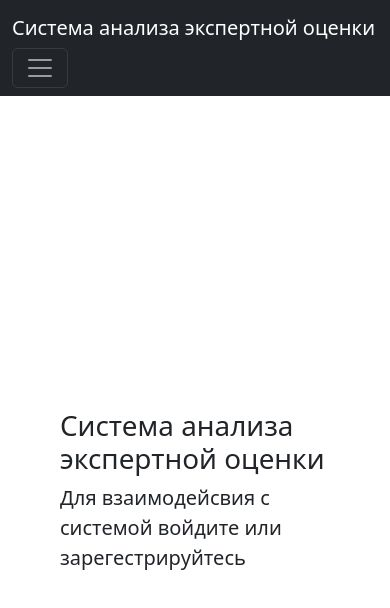
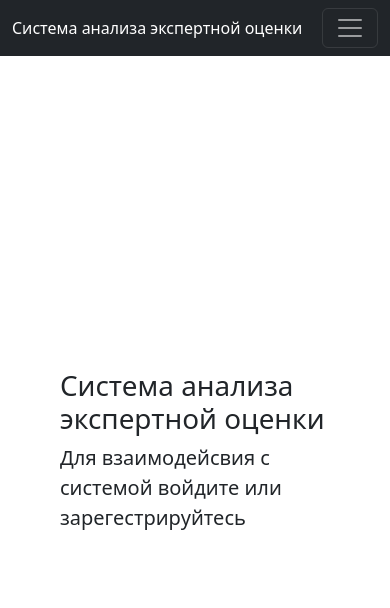
Before and after one commit to holydinn/ranking-system, a React (Create React App) app in the folder client/: page /#/ in a window 390 px wide. Shown: the top 608 px of the page. Built offline with nearby package versions, Linux system fonts and the light colour scheme; no server answers.

Commit message:
done!fix-notauth

```diff
--- a/client/package.json
+++ b/client/package.json
@@ -22,6 +22,7 @@
     "react-dnd": "^16.0.1",
     "react-dnd-html5-backend": "^16.0.1",
     "react-dom": "^18.2.0",
+    "react-responsive": "^9.0.2",
     "react-router-dom": "^6.9.0",
     "react-scripts": "5.0.1",
     "web-vitals": "^2.1.4"
--- a/client/src/components/NavBar.js
+++ b/client/src/components/NavBar.js
@@ -2,18 +2,34 @@ import React from 'react';
 import {Container, Nav, Navbar} from "react-bootstrap";
 import {useNavigate} from "react-router-dom";
 import {observer} from "mobx-react-lite";
+import { useMediaQuery } from 'react-responsive';
 
 const NavBar = observer(() => {
   const navigate = useNavigate()
+  const isMdScreen = useMediaQuery({ query: '(min-width: 768px)' });
+  const isSmScreen = useMediaQuery({ query: '(min-width: 576px)' });
+  const isxSScreen = useMediaQuery({ query: '(min-width: 370px)' });
+
+  const getLinkFontSize = () => {
+    if (isMdScreen) {
+      return 20;
+    } else if (isSmScreen) {
+      return 19;
+    }else if (isxSScreen) {
+      return 16;
+    }
+    return 13; // Default font size for xs screens
+  };
+
   return (
     <Navbar bg="dark" variant="dark" sticky="top" expand="sm">
-      <Container>
-        <Navbar.Brand style={{cursor: 'pointer'}} onClick={() => navigate('/')}>Система анализа экспертной оценки</Navbar.Brand>
+      <Container >
+        <Navbar.Brand className="sidebar-brand" style={{cursor: 'pointer',fontSize: getLinkFontSize()}} onClick={() => navigate('/')}>Система анализа экспертной оценки</Navbar.Brand>
         <Navbar.Toggle aria-controls="basic-navbar-nav" />
         <Navbar.Collapse id="basic-navbar-nav" className="justify-content-end">
         <Nav className="ml-auto">
-          <Nav.Link onClick={() => navigate('/login')}>Вход</Nav.Link>
-          <Nav.Link onClick={() => navigate('/registration')}>Регистрация</Nav.Link>
+          <Nav.Link style={{fontSize: getLinkFontSize()}} onClick={() => navigate('/login')}>Вход</Nav.Link>
+          <Nav.Link style={{fontSize: getLinkFontSize()}} onClick={() => navigate('/registration')}>Регистрация</Nav.Link>
         </Nav>
         </Navbar.Collapse>
 
--- a/client/src/pages/Auth.js
+++ b/client/src/pages/Auth.js
@@ -5,6 +5,7 @@ import {Context} from "../index.js";
 import {login, registration} from "../http/userAPI.js";
 import {observer} from "mobx-react-lite";
 import ModalComponent from "../components/Modal.js";
+import { useMediaQuery } from 'react-responsive';
 
 const Auth = observer(() => {
   const {user} = useContext(Context)
@@ -56,6 +57,19 @@ const Auth = observer(() => {
     navigate('/');
   };
 
+  const isSmScreen = useMediaQuery({ query: '(min-width: 450px)' });
+  const isxSScreen = useMediaQuery({ query: '(min-width: 370px)' });
+  const isXxsScreen = useMediaQuery({ query: '(max-width: 409px)' });
+
+  const getLinkFontSize = () => {
+    if  (isSmScreen) {
+      return 16;
+    }else if (isxSScreen) {
+      return 14;
+    }
+    return 12; // Default font size for xs screens
+  };
+
   return (
     <Container
       className="d-flex justify-content-center align-items-center"
@@ -96,17 +110,18 @@ const Auth = observer(() => {
             {!isLogin && <Form.Text className="text-muted"> Пароль должен содержать не менее 4 символов. </Form.Text>}
 
           </Form.Group>
+          {!isXxsScreen ?
             <Form.Group className="d-flex justify-content-between mt-3">
               {isLogin ?
                 <div className="d-flex mt-2">
-                <div>Нет аккаунта?</div>
-                <Nav.Link style={{color: '#6c757d', paddingLeft: 5}}
+                  <div style={{fontSize: getLinkFontSize()}}>Нет аккаунта?</div>
+                  <Nav.Link style={{color: '#6c757d', paddingLeft: 5,fontSize: getLinkFontSize()}}
                             onClick={() => navigate('/registration')}> Зарегистрировться</Nav.Link>
                 </div>
                 :
                 <div className="d-flex mt-2">
-                <div>Есть аккаунт?</div>
-                <Nav.Link style={{color: '#6c757d', paddingLeft: 5}}
+                  <div style={{fontSize: getLinkFontSize()}}>Есть аккаунт?</div>
+                  <Nav.Link style={{color: '#6c757d', paddingLeft: 5,fontSize: getLinkFontSize()}}
                             onClick={() => navigate('/login')}> Войти</Nav.Link>
                 </div>
               }
@@ -114,6 +129,27 @@ const Auth = observer(() => {
                 {isLogin ? 'Войти' : 'Создать'}
               </Button>
             </Form.Group>
+          :
+            <Form.Group className="d-grid gap-2 mt-3">
+              <Button variant={"outline-secondary"} onClick={click}>
+                {isLogin ? 'Войти' : 'Создать'}
+              </Button>
+              {isLogin ?
+                <div className="d-flex justify-content-center mt-3">
+                  <div style={{fontSize: getLinkFontSize()}}>Нет аккаунта?</div>
+                  <Nav.Link style={{color: '#6c757d', paddingLeft: 5,fontSize: getLinkFontSize()}}
+                            onClick={() => navigate('/registration')}> Зарегистрировться</Nav.Link>
+                </div>
+                :
+                <div className="d-flex justify-content-center mt-3">
+                  <div style={{fontSize: getLinkFontSize()}}>Есть аккаунт?</div>
+                  <Nav.Link style={{color: '#6c757d', paddingLeft: 5,fontSize: getLinkFontSize()}}
+                            onClick={() => navigate('/login')}> Войти</Nav.Link>
+                </div>
+              }
+            </Form.Group>
+          }
+
         </Form>
       </Card>
     </Container>
```
Also changed, not shown: 1 other file (tests, documents, lock files or other folders). Lines whose indentation alone changed are shown as unchanged.
